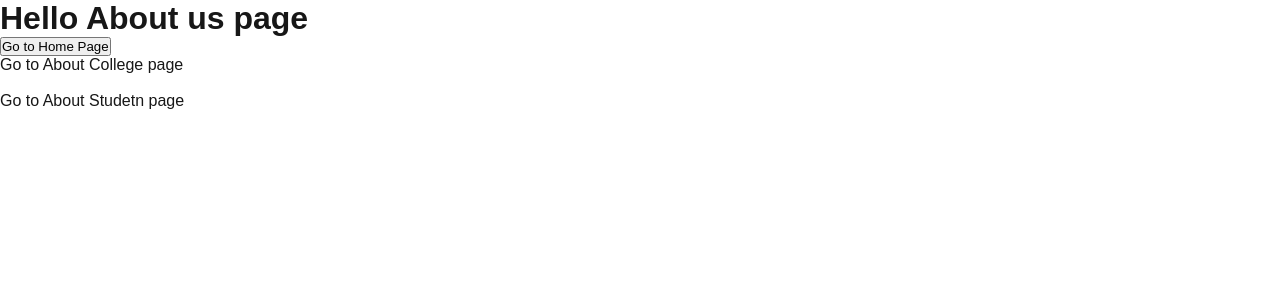
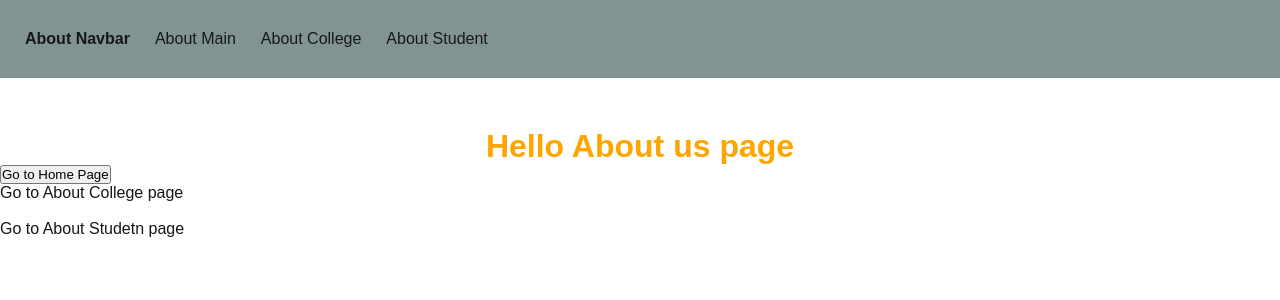
Before and after one commit to Jitendra253/Next-js-app, a Next.js app: page /about in a window 1280 px wide. Shown: the top 300 px of the page. Built offline with nearby package versions, Linux system fonts and the light colour scheme.

Commit message:
about page common layout

```diff
--- /dev/null
+++ b/src/app/about/about.css
@@ -0,0 +1,25 @@
+.login-menu{
+    display: flex;
+    background-color: rgb(130, 147, 147);
+    padding-block: 30px;
+}
+.login-menu li{
+    margin-left: 25px;
+    list-style-type: none;
+}
+.login-menu li a {
+    text-decoration: none;
+}
+.login-menu li a:hover {
+    text-decoration: none;
+    color: blue;
+}
+.login-menu h4{
+    margin: 0 !important;
+}
+
+.heading{
+    color: orange;
+    text-align: center;
+    margin-top: 50px;
+}
--- a/src/app/about/aboutcollege/page.js
+++ b/src/app/about/aboutcollege/page.js
@@ -1,7 +1,7 @@
 const AboutCollege = () =>{
     return(
         <div>
-            <h1>About College Page</h1>
+            <h1 className="heading">About College Page</h1>
         </div>
     )
 }
--- a/src/app/about/aboutstudent/page.js
+++ b/src/app/about/aboutstudent/page.js
@@ -1,7 +1,7 @@
 const AboutStudent = () =>{
     return(
         <div>
-            <h1>About Student Page</h1>
+            <h1 className="heading">About Student Page</h1>
         </div>
     )
 }
--- /dev/null
+++ b/src/app/about/layout.js
@@ -0,0 +1,24 @@
+import Link from "next/link";
+import "./about.css"
+export default function Layout({children}){
+    return(
+        <div>
+
+            <ul className="login-menu">
+                <li>
+                 <h4>About Navbar</h4>
+                </li>
+                <li>
+                    <Link href="/about">About Main</Link>
+                </li>
+                <li>
+                    <Link href="/about/aboutcollege">About College </Link>
+                </li>
+                <li>
+                    <Link href="/about/aboutstudent">About Student</Link>
+                </li>
+            </ul>
+            {children}
+        </div>
+    )
+}
--- a/src/app/about/page.js
+++ b/src/app/about/page.js
@@ -5,7 +5,7 @@ const About = () => {
     const router = useRouter();
     return (
         <div>
-            <h1>Hello About us page</h1>
+            <h1 className="heading">Hello About us page</h1>
             <button onClick={()=>router.push("/")}>Go to Home Page</button>
 
             <br/>
```
